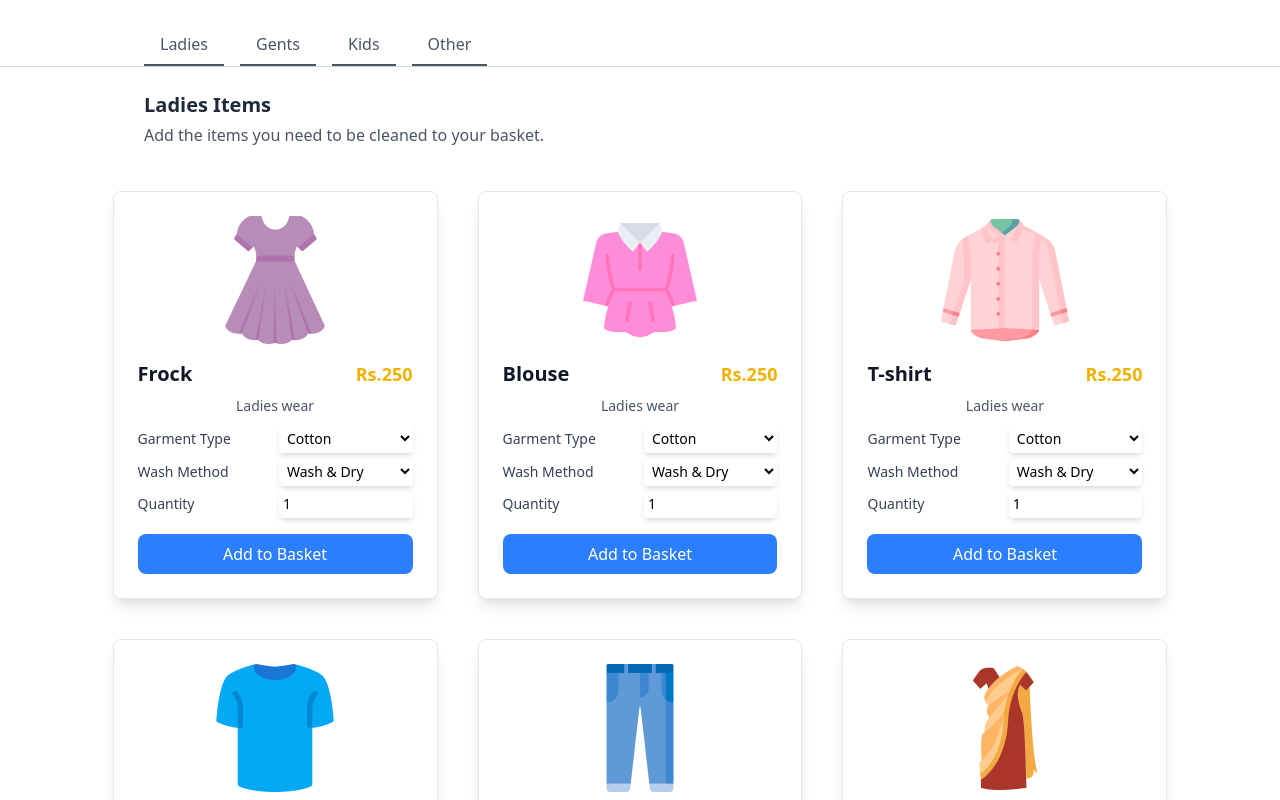
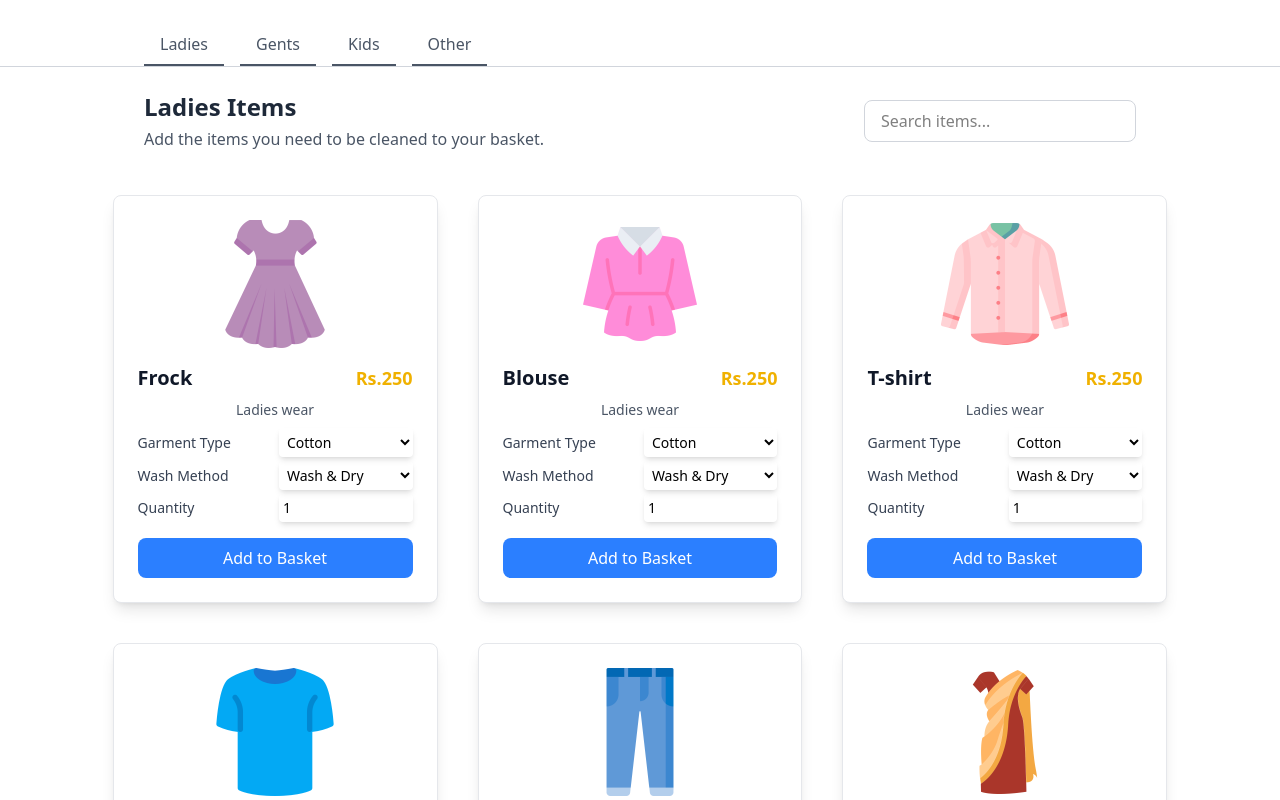
Before and after one commit to sahanhansa/FreshlyFrontend, an Angular app: page / in a window 1280 px wide. Shown: the top 800 px of the page. Built offline with nearby package versions, Linux system fonts and the light colour scheme.

Commit message:
search bar for items page added

```diff
--- a/src/app/components/order/item-category/item-category.component.html
+++ b/src/app/components/order/item-category/item-category.component.html
@@ -1,14 +1,11 @@
-<div class="flex justify-center gap-4 bg-white pt-6">
+<div class="flex flex-wrap gap-2 sm:gap-4 border-b border-gray-300 px-4 sm:px-8 md:px-12 lg:px-36 pt-6 justify-center md:justify-start">
   <button
     *ngFor="let category of categories"
-    (click)="selectCategory(category.name)"
-    [class.bg-blue-500]="selectedCategory === category.name"
-    [class.text-white]="selectedCategory === category.name"
-    [class.bg-white]="selectedCategory !== category.name"
-    [class.text-blue-500]="selectedCategory !== category.name"
-    class="flex items-center gap-3 px-5 py-3 rounded-lg shadow-md hover:shadow-lg focus:outline-none focus:ring-2 focus:ring-blue-400 transform transition-transform duration-200 hover:scale-105"
+    (click)="onCategorySelected(category.name)"
+    [class.text-blue-500]="selectedCategory === category.name"
+    [class.border-blue-500]="selectedCategory === category.name"
+    class="px-4 py-2 text-md sm:text-md text-gray-600 border-b-2 hover:text-blue-500 hover:border-blue-500 transition"
   >
-    <img [src]="category.image" [alt]="category.name" class="w-8 h-8 object-contain" />
-    <span class="text-md font-medium">{{ category.name }}</span>
+    {{ category.name }}
   </button>
 </div>
--- a/src/app/components/order/item-category/item-category.component.ts
+++ b/src/app/components/order/item-category/item-category.component.ts
@@ -9,18 +9,17 @@ import { CommonModule } from '@angular/common';
   styleUrls: ['./item-category.component.css']
 })
 export class ItemCategoryComponent {
-  @Output() categorySelected = new EventEmitter<string>(); // Emits the selected category
+  @Output() categorySelected = new EventEmitter<string>(); // Emit selected category to parent
 
+  selectedCategory = 'Ladies'; // Default category
   categories = [
-    { name: 'Ladies', image: './assets/ladies.png' },
-    { name: 'Gents', image: './assets/gents.png' },
-    { name: 'Kids', image: './assets/kids.png' },
-    { name: 'Other', image: './assets/other.png' }
+    { name: 'Ladies' },
+    { name: 'Gents' },
+    { name: 'Kids' },
+    { name: 'Other' }
   ];
 
-  selectedCategory = 'Ladies'; // Default selected category
-
-  selectCategory(category: string): void {
+  onCategorySelected(category: string): void {
     this.selectedCategory = category;
     this.categorySelected.emit(category); // Emit the selected category
   }
--- a/src/app/pages/order/items-list-page/items-list-page.component.html
+++ b/src/app/pages/order/items-list-page/items-list-page.component.html
@@ -1,25 +1,31 @@
 <div class="flex flex-col gap-6">
   <!-- Tab Navigation -->
-  <div class="flex flex-wrap gap-2 sm:gap-4 border-b border-gray-300 px-4 sm:px-8 md:px-12 lg:px-36 pt-6 justify-center md:justify-start">
-    <button
-      *ngFor="let category of categories"
-      (click)="onCategorySelected(category.name)"
-      [class.text-blue-500]="selectedCategory === category.name"
-      [class.border-blue-500]="selectedCategory === category.name"
-      class="px-4 py-2 text-md sm:text-md text-gray-600 border-b-2 hover:text-blue-500 hover:border-blue-500 transition"
-    >
-      {{ category.name }}
-    </button>
+  <div>
+    <app-item-category (categorySelected)="onCategorySelected($event)"></app-item-category>
   </div>
 
-  <!-- Heading -->
-  <div class="px-4 sm:px-8 md:px-12 lg:px-36 text-center md:text-left">
-    <h2 class="text-md sm:text-md md:text-md lg:text-xl font-semibold text-gray-800">
-      {{ selectedCategory }} Items
-    </h2>
-    <p class="text-md sm:text-base md:text-md text-gray-600 mt-1">
-      Add the items you need to be cleaned to your basket.
-    </p>
+  <!-- Heading with Search Bar -->
+  <div class="px-4 sm:px-8 md:px-12 lg:px-36 flex flex-col md:flex-row items-center justify-between">
+    <!-- Heading -->
+    <div class="text-center md:text-left">
+      <h2 class="text-md sm:text-lg md:text-xl lg:text-2xl font-semibold text-gray-800">
+        {{ selectedCategory }} Items
+      </h2>
+      <p class="text-sm sm:text-base md:text-md text-gray-600 mt-1">
+        Add the items you need to be cleaned to your basket.
+      </p>
+    </div>
+
+    <!-- Search Bar -->
+    <div class="mt-4 md:mt-0">
+      <input
+        type="text"
+        [(ngModel)]="searchQuery"
+        (input)="onSearch()"
+        placeholder="Search items..."
+        class="border border-gray-300 rounded-lg px-4 py-2 w-full md:w-68 focus:outline-none focus:ring-2 focus:ring-blue-300"
+      />
+    </div>
   </div>
 
   <!-- Item Card List -->
--- a/src/app/pages/order/items-list-page/items-list-page.component.ts
+++ b/src/app/pages/order/items-list-page/items-list-page.component.ts
@@ -3,25 +3,22 @@ import { Item } from '../../../models/item.model';
 import { ItemService } from '../../../services/item.service';
 import { ItemCardListComponent } from "../../../components/order/item-card-list/item-card-list.component";
 import { FooterComponent } from "../../../components/shared/footer/footer.component";
-import { CommonModule } from '@angular/common'; // Import CommonModule for ngFor and ngIf
+import { CommonModule } from '@angular/common';
+import { ItemCategoryComponent } from "../../../components/order/item-category/item-category.component";
+import { FormsModule } from '@angular/forms';
 
 @Component({
   selector: 'app-items-list-page',
   standalone: true,
   templateUrl: './items-list-page.component.html',
   styleUrls: ['./items-list-page.component.css'],
-  imports: [ItemCardListComponent, FooterComponent, CommonModule] // Import ItemCardListComponent and CommonModule for structural directives
+  imports: [ItemCardListComponent, FooterComponent, CommonModule, ItemCategoryComponent, FormsModule]
 })
 export class ItemsListPageComponent implements OnInit {
   items: Item[] = [];
   filteredItems: Item[] = [];
   selectedCategory = 'Ladies'; // Default category
-  categories = [
-    { name: 'Ladies' },
-    { name: 'Gents' },
-    { name: 'Kids' },
-    { name: 'Other' }
-  ];
+  searchQuery = ''; // Search query for filtering items
 
   constructor(private itemService: ItemService) {}
 
@@ -32,7 +29,12 @@ export class ItemsListPageComponent implements OnInit {
 
   onCategorySelected(category: string): void {
     this.selectedCategory = category;
+    this.searchQuery = ''; // Reset search query when category changes
     this.filterItemsByCategory(category);
+  }
+
+  onSearch(): void {
+    this.filterItemsByCategory(this.selectedCategory); // Reapply filtering with the search query
   }
 
   private filterItemsByCategory(category: string): void {
@@ -43,8 +45,10 @@ export class ItemsListPageComponent implements OnInit {
       Other: ['Curtains', 'Bedsheets', 'Table Clothes', 'Scarf', 'Gloves', 'Winter wear']
     };
 
+    // Filter items by category and search query
     this.filteredItems = this.items.filter(item =>
-      categoryMapping[category]?.includes(item.name)
+      categoryMapping[category]?.includes(item.name) &&
+      item.name.toLowerCase().includes(this.searchQuery.toLowerCase())
     );
   }
 }
```
